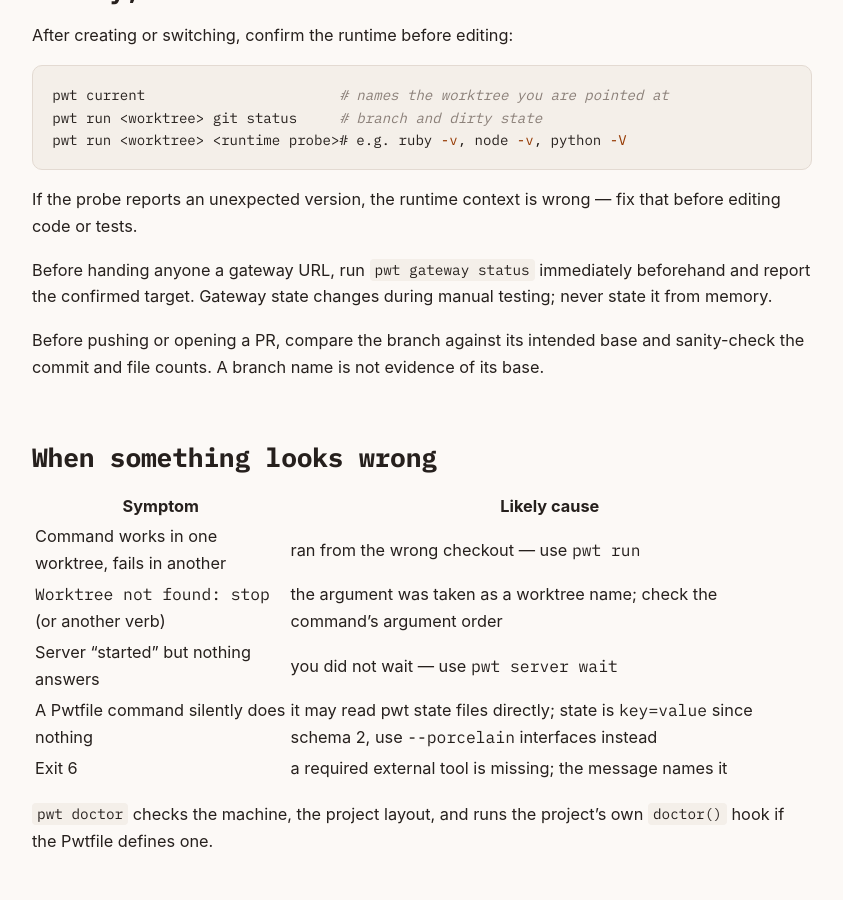
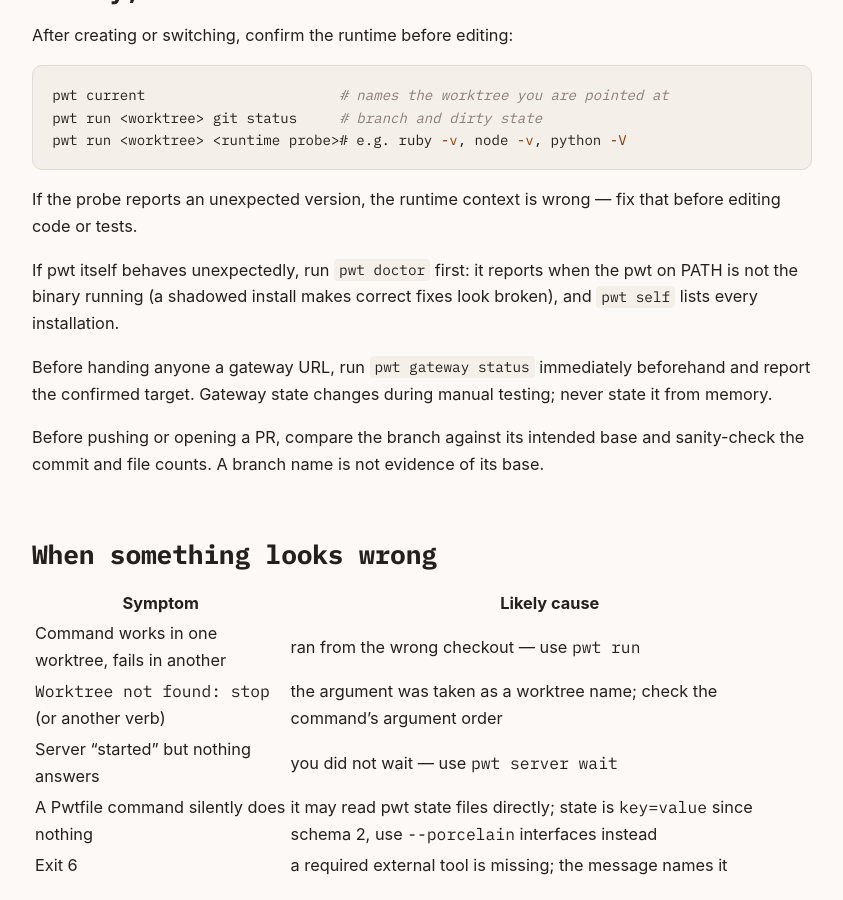
Before and after one commit to jonasporto/pwt, a Jekyll site: the page built from site/docs/agents.md, in a window 1280 px wide and 900 px high, scrolled down 6215 px. Shown: the whole window, without its empty margins (218-1061 px from the left). Built offline with Jekyll 4.4.1, drawn with Linux system fonts in a browser that asks for light colours.

Commit message:
doctor: report which pwt installation actually answers
The setup problem that hides every other one: fixes that are correct in
one install do nothing while the shell runs another. Measured cost of
not checking: an hour of debugging 0.2.10/0.2.11 behavior on a terminal
that ran an npm-installed 0.2.8, shadowing the development symlink,
with a brew 0.2.0 lurking behind it.

doctor now compares the binary executing against the first pwt on PATH
(paths resolved through symlinks), warns with both paths and versions on
divergence, notes when PATH has no pwt at all, and points at 'pwt self'
for the full inventory. Complementary defenses already in place: the
wrapper's PATH fallback keeps a stale function alive, and the update
notice is what exposes an outdated active install from inside itself.

```diff
--- a/site/docs/agents.md
+++ b/site/docs/agents.md
@@ -272,6 +272,10 @@ pwt run <worktree> <runtime probe># e.g. ruby -v, node -v, python -V
 If the probe reports an unexpected version, the runtime context is wrong —
 fix that before editing code or tests.
 
+If pwt itself behaves unexpectedly, run `pwt doctor` first: it reports
+when the pwt on PATH is not the binary running (a shadowed install makes
+correct fixes look broken), and `pwt self` lists every installation.
+
 Before handing anyone a gateway URL, run `pwt gateway status` immediately
 beforehand and report the confirmed target. Gateway state changes during
 manual testing; never state it from memory.
```
Also changed, not shown: skills/pwt-cli/SKILL.md (+4 -0 lines), CHANGELOG.md, 3 other files.
